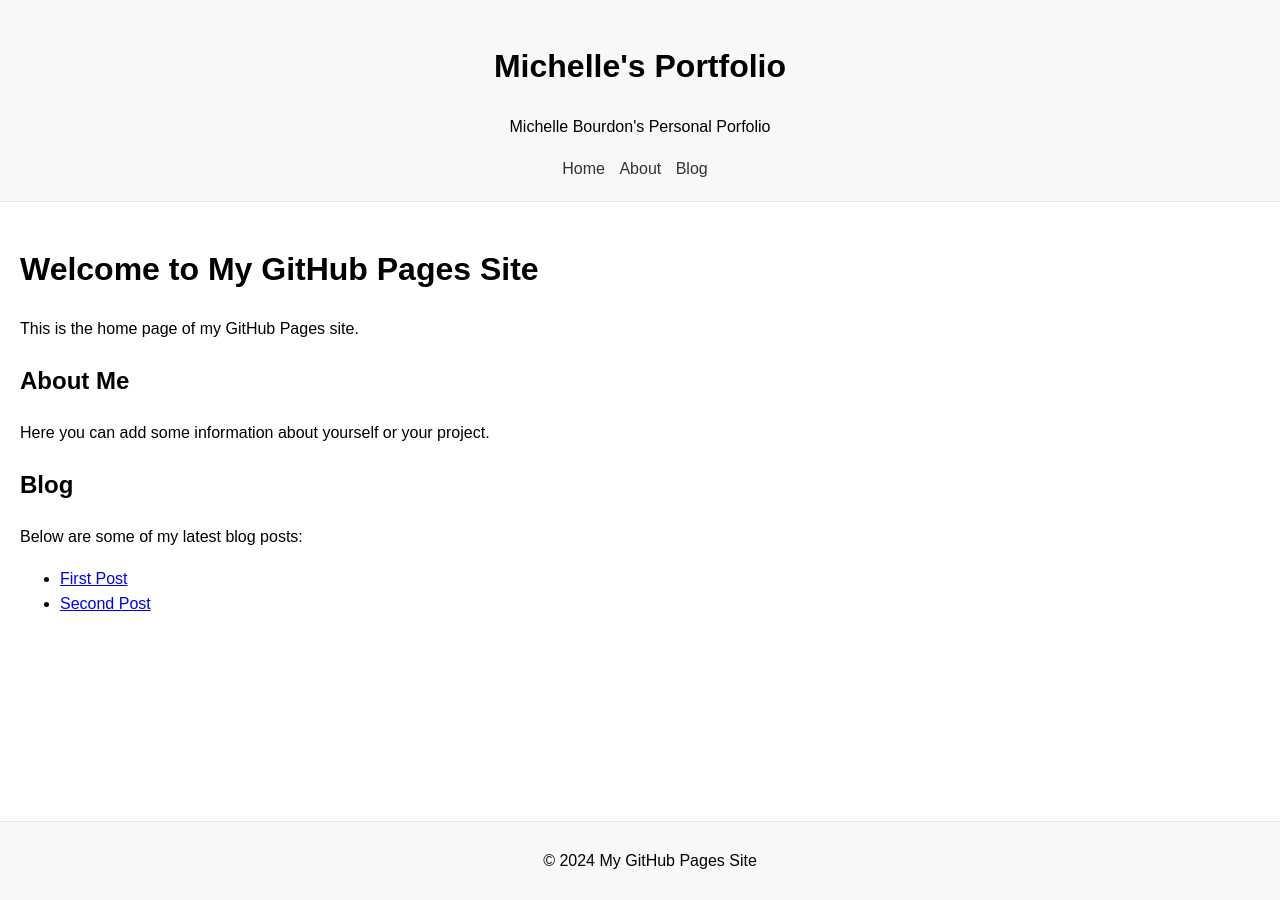
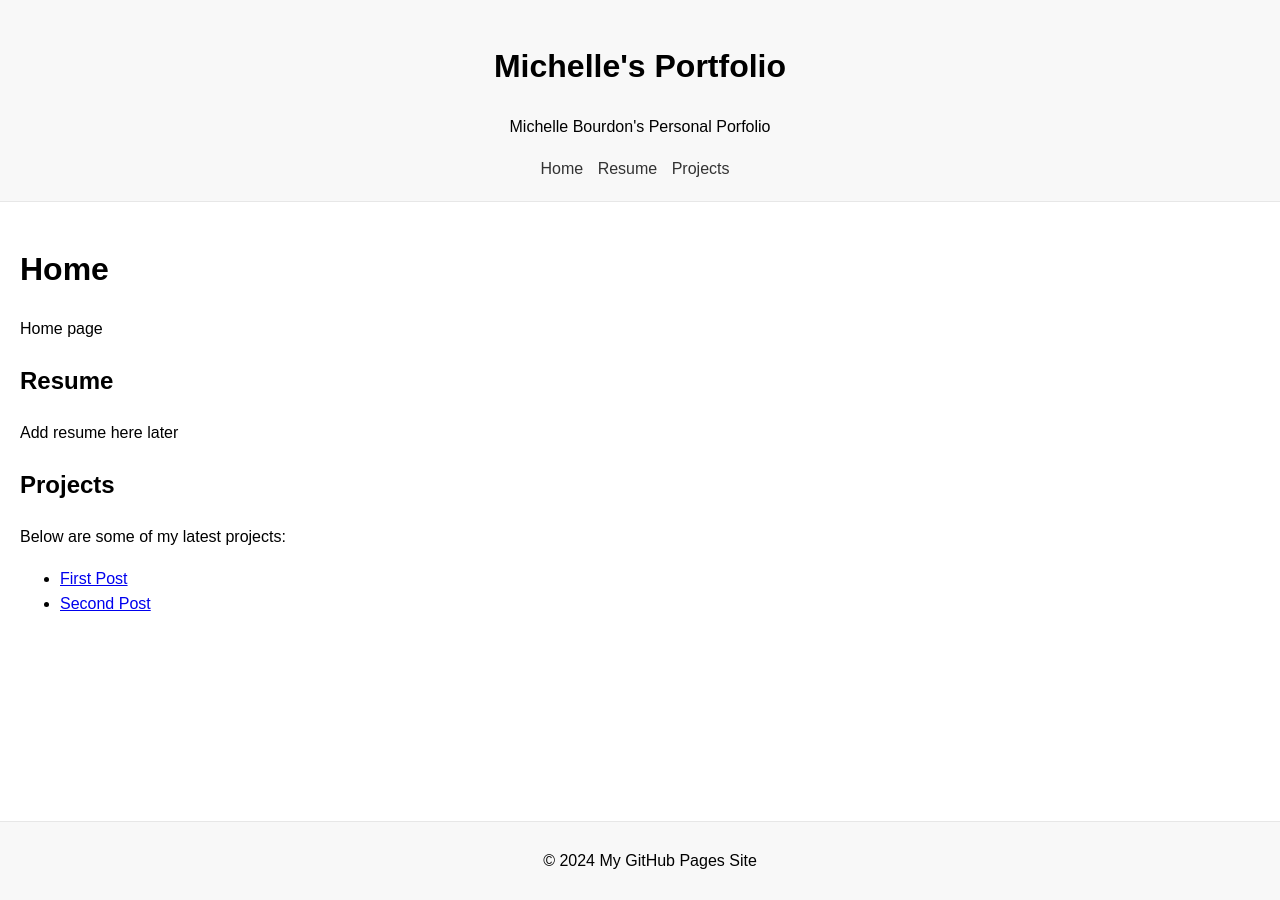
Before and after one commit to mbourdo/mbourdo.github.io, a Jekyll site: the page built from index.md, in a window 1280 px wide. Built offline with Jekyll 4.4.1, drawn with Linux system fonts in a browser that asks for light colours.

```diff
--- a/_layouts/default.html
+++ b/_layouts/default.html
@@ -13,8 +13,8 @@
         <nav>
             <ul>
                 <li><a href="{{ "/" | relative_url }}">Home</a></li>
-                <li><a href="{{ "/about" | relative_url }}">About</a></li>
-                <li><a href="{{ "/blog" | relative_url }}">Blog</a></li>
+                <li><a href="{{ "/resume" | relative_url }}">Resume</a></li>
+                <li><a href="{{ "/projects" | relative_url }}">Projects</a></li>
             </ul>
         </nav>
     </header>
--- a/index.md
+++ b/index.md
@@ -3,17 +3,17 @@ layout: default
 title: Home
 ---
 
-# Welcome to My GitHub Pages Site
+# Home
 
-This is the home page of my GitHub Pages site.
+Home page
 
-## About Me
+## Resume
 
-Here you can add some information about yourself or your project.
+Add resume here later
 
-## Blog
+## Projects
 
-Below are some of my latest blog posts:
+Below are some of my latest projects:
 
 - [First Post](2024-06-05-Test.md)
 - [Second Post](2024-06-06-second-post.md)
```
